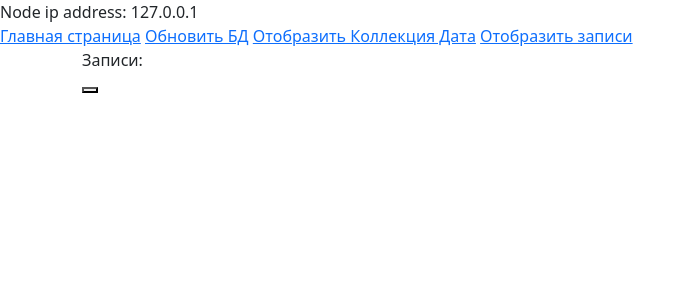
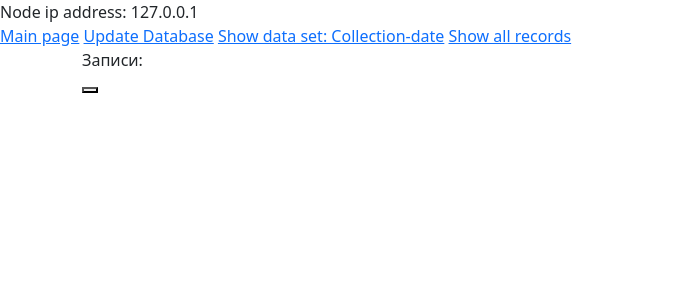
Before and after one commit to sofinan/api_hw, a Flask app: page /display in a window 1280 px wide. Shown: the top 300 px of the page, without its empty margins (0-694 px from the left). Run offline with Flask 2, Linux system fonts and the light colour scheme; data that the repository does not hold is empty.

Commit message:
variables

```diff
--- a/app.py
+++ b/app.py
@@ -59,10 +59,10 @@ def updateall():
 @app.route("/display")
 def display():
      result = []
-     fullList = mycol.find({"artistname":artistname})
+     fullList = mycol.find({"artistName":artistname})
      distField = fullList.distinct("collectionName")
      for el in distField:
-         result.append([mycol.find_one({"collectionName":el, "artistname":artistname})["releaseDate"], el])
+         result.append([mycol.find_one({"collectionName":el, "artistName":artistname})["releaseDate"], el])
      return render_template("display.html", distField = sorted(result), ipaddr = socket.gethostbyname(socket.gethostname()))
 
 # Output all data
@@ -70,9 +70,9 @@ def display():
 def displayall():
      if request.method == "POST" and (request.form['number']).isdigit():
          recNum = request.form['number']
-         fullList = mycol.find({"artistname":artistname}).limit(int(recNum))
+         fullList = mycol.find({"artistName":artistname}).limit(int(recNum))
      else:
-         fullList = mycol.find({"artistname":artistname})
+         fullList = mycol.find({"artistName":artistname})
      return render_template("displayall.html", fullList = fullList, ipaddr = socket.gethostbyname(socket.gethostname()))
 
 # Start local project
--- a/templates/base.html
+++ b/templates/base.html
@@ -13,9 +13,9 @@
       Node ip address:
       {{ ipaddr }}
     </div>
-    <a href="/">Главная страница</a>
-    <a href="updateall">Обновить БД</a>
-    <a href="display">Отобразить Коллекция Дата</a>
-    <a href="displayall">Отобразить записи</a>
+    <a href="/">Main page</a>
+    <a href="updateall">Update Database</a>
+    <a href="display">Show data set: Collection-date</a>
+    <a href="displayall">Show all records</a>
     {% block body %}{% endblock %}
 </body>
```
Also changed, not shown: 1 other file.
